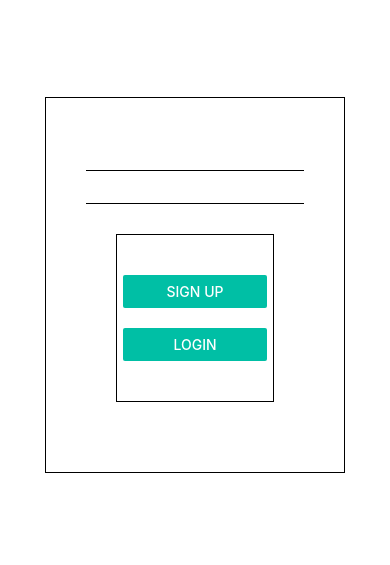
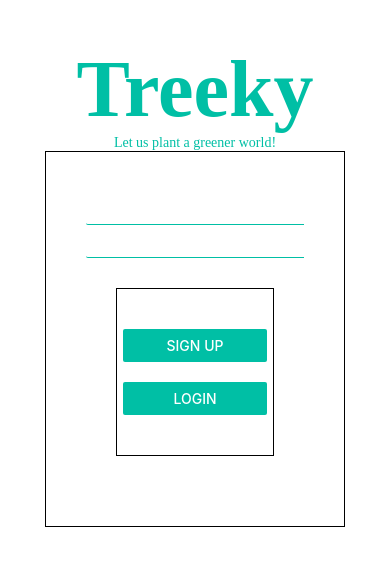
Before and after one commit to divyab275/hack, a React Native app: screen / in a window 390 px wide. Shown: the part 137-702 px from the top of the page. Built offline with nearby package versions, Linux system fonts and the light colour scheme.

Commit message:
Intermediary

```diff
--- a/package.json
+++ b/package.json
@@ -11,7 +11,8 @@
   },
   "dependencies": {
     "react": "16.9.0",
-    "react-native": "0.61.5"
+    "react-native": "0.61.5",
+    "react-native-vector-icons": "^6.6.0"
   },
   "devDependencies": {
     "@babel/core": "^7.6.2",
--- a/screens/Login.js
+++ b/screens/Login.js
@@ -1,10 +1,19 @@
 import React from 'react'
-import {View,Button,TextInput,StyleSheet} from 'react-native'
+import {View,Button,TextInput,StyleSheet,Text} from 'react-native'
 import { genericTypeAnnotation } from '@babel/types';
+import { Icon } from 'react-native-vector-icons/FontAwesome'
+
+const myUser = <Icon name="user" size={30} color="#900" />;
 
 export default  () =>{
     return (
     <View style={styles.screen}>
+    <Text style = {styles.heading}>
+        Treeky
+    </Text>
+    <Text style = {styles.subheading}>
+        Let us plant a greener world!
+    </Text>
     <View style={styles.inputContainer}>
         <TextInput style={styles.input}/>
         <TextInput style={styles.input}/>
@@ -21,11 +30,22 @@ export default  () =>{
     );
 };
 
+
 const styles = StyleSheet.create({
     screen:{
         flex:1,
         justifyContent:'center',
         alignItems:'center'
+    },
+    heading : {
+        color : '#00BFA5',
+        fontSize : 80,
+        fontWeight : "bold",
+        fontFamily : 'serif'
+    },
+    subheading : {
+        color : '#00BFA5',
+        fontFamily : 'serif'
     },
     inputContainer:{
         padding:40,
@@ -41,8 +61,9 @@ const styles = StyleSheet.create({
         borderWidth : 1,
     },
     input:{
-
-        borderBottomWidth:.5,
+        borderBottomStartRadius : 2,
+        borderBottomWidth: 1,
+        borderColor : '#00BFA5',
         paddingBottom:0,
         paddingTop:15,
     },
```
Also changed, not shown: 2 other files (tests, documents, lock files or other folders).
